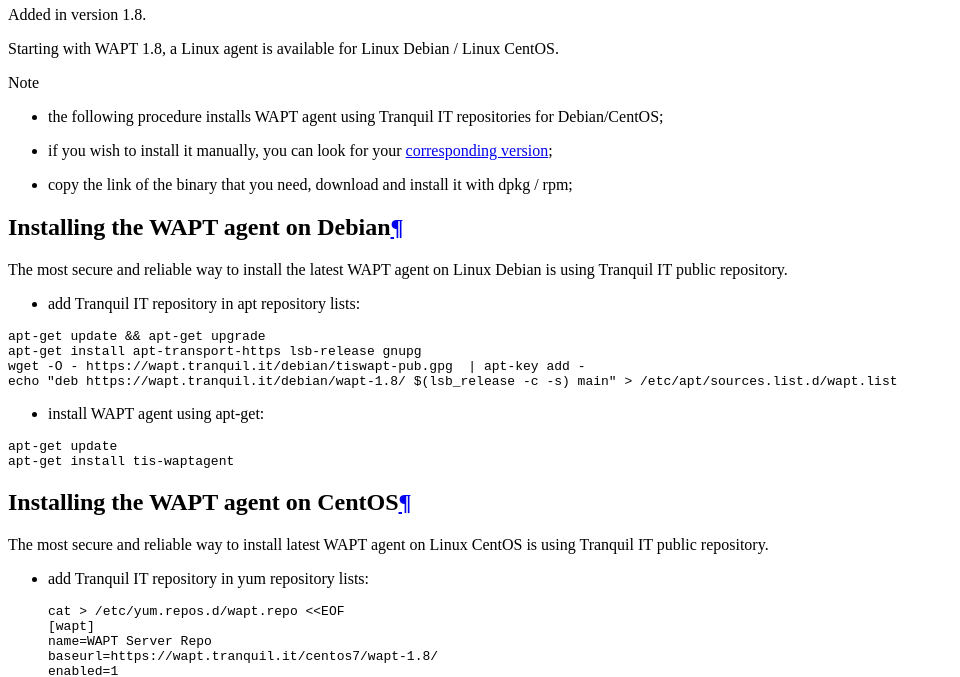
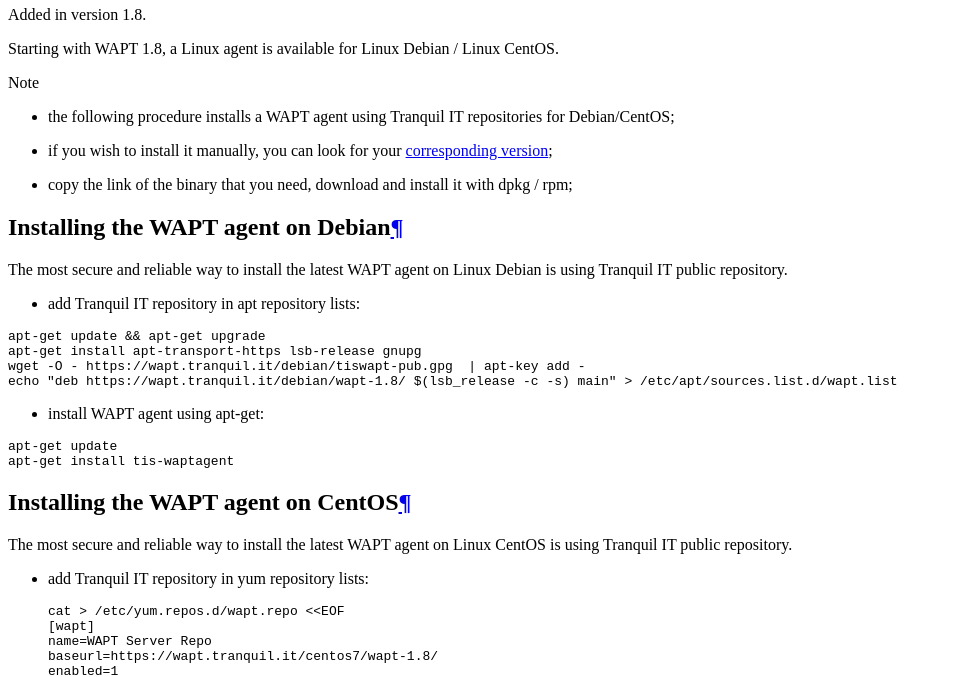
Before and after one commit to tranquilit/WAPT-Documentation, a Sphinx documentation site: the page built from source/wapt-configuration/wapt-deploy/waptagent-linux.rst, in a window 1280 px wide and 1400 px high, scrolled down 958 px. Shown: the part 152-829 px from the top of the window, without its empty margins (0-960 px from the left). Built offline with Sphinx 7.4.7 and the Read the Docs theme 2.0.0, drawn with Linux system fonts in a browser that asks for light colours; some of the changed text lies outside the part shown.

Commit message:
grammar fixes

```diff
--- a/source/wapt-configuration/wapt-deploy/waptagent-linux.rst
+++ b/source/wapt-configuration/wapt-deploy/waptagent-linux.rst
@@ -21,7 +21,7 @@
 
 .. note::
 
-  * the following procedure installs WAPT agent using Tranquil IT repositories
+  * the following procedure installs a WAPT agent using Tranquil IT repositories
     for Debian/CentOS;
 
   * if you wish to install it manually, you can look
@@ -55,7 +55,7 @@
 Installing the WAPT agent on CentOS
 +++++++++++++++++++++++++++++++++++
 
-The most secure and reliable way to install latest WAPT agent
+The most secure and reliable way to install the latest WAPT agent
 on Linux CentOS is using Tranquil IT public repository.
 
 * add Tranquil IT repository in yum repository lists:
@@ -156,4 +156,4 @@
      wapt-get update
 
 Your Linux Agent is now installed and configured
-and it will now appear in your WAPT Console with a pinguin icon!!
+and it will now appear in your WAPT Console with a penguin icon!!
```
Also changed, not shown: other parts of source/wapt-configuration/wapt-deploy/waptagent-linux.rst (+2 -2 lines).
